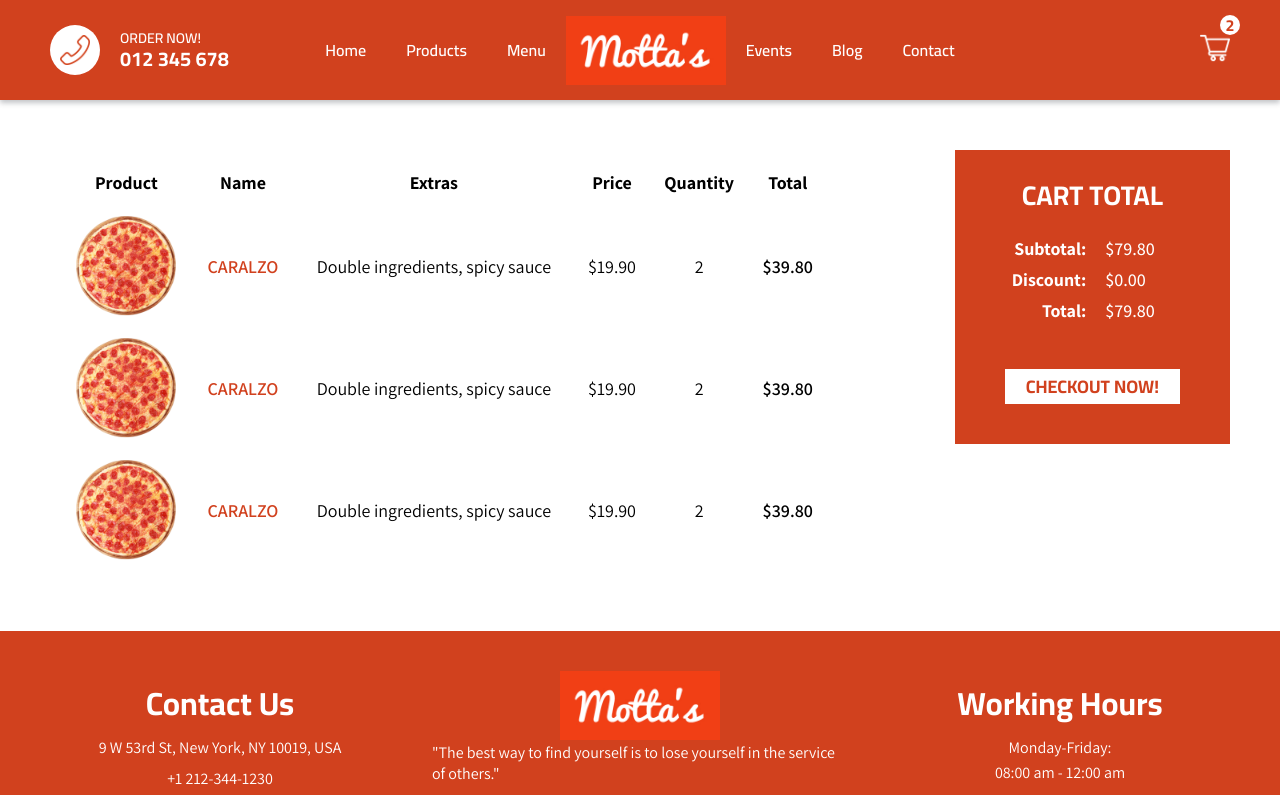
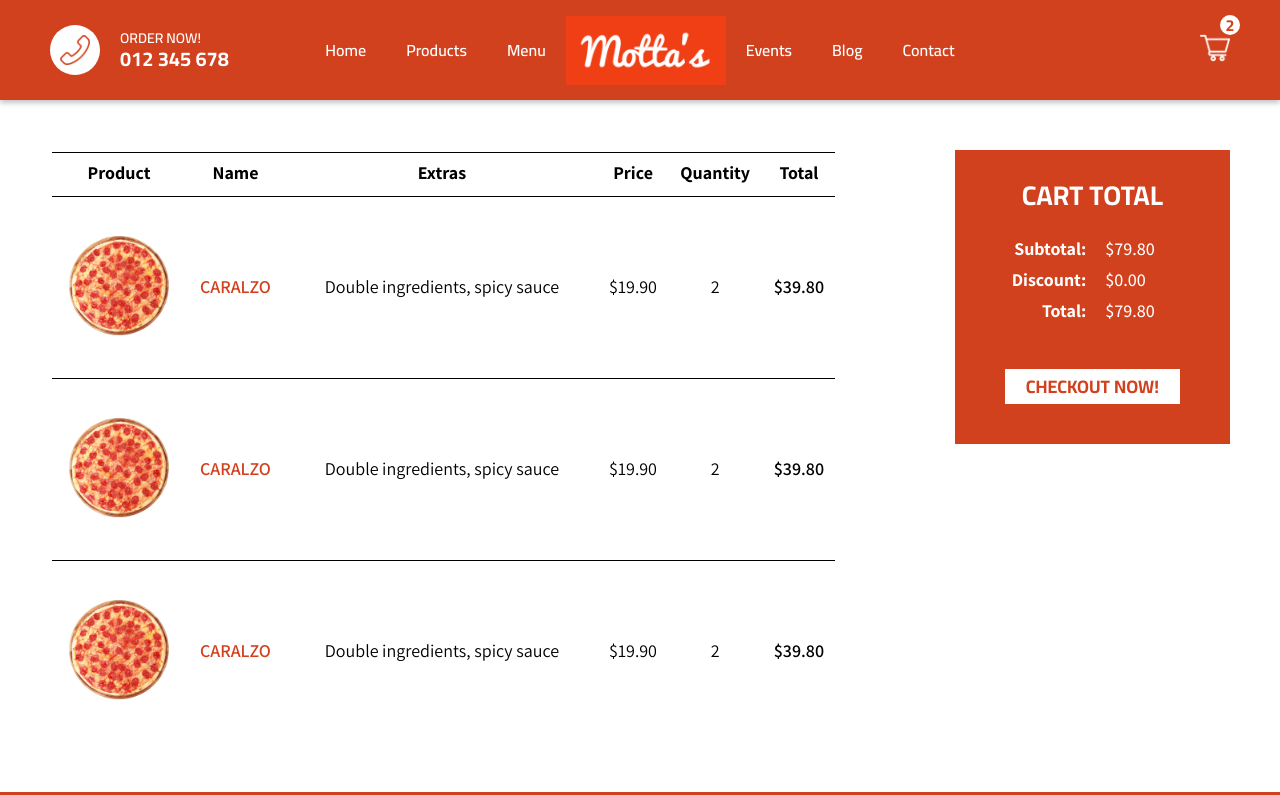
Before and after one commit to manoMotta/FoodOrderingApp, a Next.js app: page /cart in a window 1280 px wide. Shown: the top 795 px of the page. Built offline with nearby package versions, Linux system fonts and the light colour scheme.

Commit message:
cart style

```diff
--- a/src/styles/Cart.module.scss
+++ b/src/styles/Cart.module.scss
@@ -31,7 +31,31 @@
 
 .table {
   width: 100%;
-  border-spacing: 20px;
+
+  tbody {
+    padding-top: 30px;
+  }
+
+  thead th {
+    line-height: 40px;
+  }
+
+  tr {
+    position: relative;
+
+    &::after {
+      content: '';
+      position: absolute;
+      width: 100%;
+      height: 1px;
+      background-color: #000;
+      left: 0;
+    }
+
+    td {
+      padding: 40px 0;
+    }
+  }
 }
 
 .imgTd {
--- a/src/styles/Order.module.scss
+++ /dev/null
@@ -1,60 +0,0 @@
-.container {
-  display: flex;
-  padding: 50px;
-}
-
-.left {
-  flex: 2;
-}
-
-.right {
-  flex: 1;
-}
-
-.wrapper {
-  width: 70%;
-  background-color: #d1411e;
-  padding: 20px 50px 40px;
-  display: flex;
-  flex-direction: column;
-  justify-content: space-between;
-  color: #fff;
-
-  .title {
-    margin: 0 0 10px;
-    text-align: center;
-  }
-}
-
-.checkout {
-  display: flex;
-  justify-content: flex-start;
-  border-spacing: 6px;
-
-  td {
-    text-align: end;
-    font-weight: 700;
-    &:nth-child(2) {
-      padding-left: 12px;
-    }
-  }
-
-  .value {
-    text-align: start;
-    font-weight: 500;
-  }
-}
-
-.button {
-  color: #d1411e;
-  font-family: 'Cairo';
-  font-weight: 700;
-  margin-top: 40px;
-  background-color: #fff;
-  border: 0;
-  transition: 0.3s;
-
-  &:hover {
-    transform: scale(0.98);
-  }
-}
```
Also changed, not shown: src/pages/orders/[id].jsx (deleted, +0 -28 lines).
